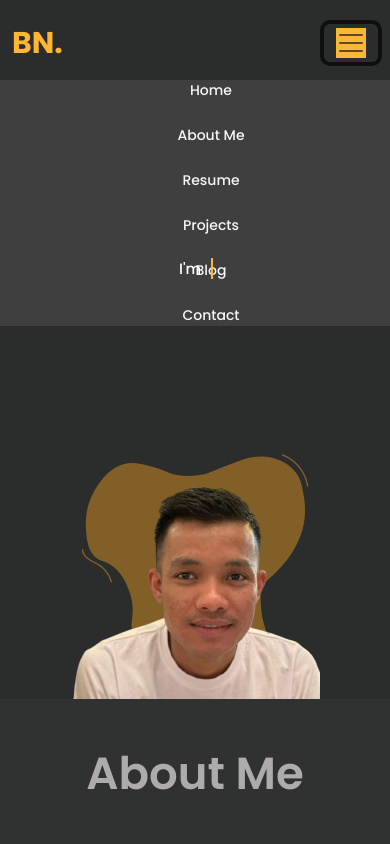
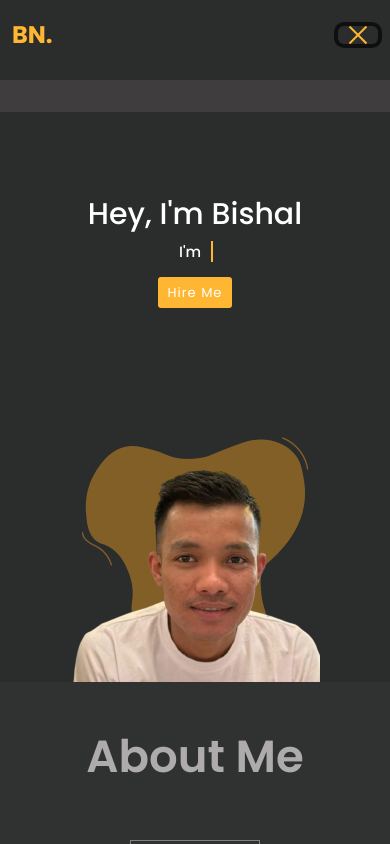
Before and after one commit to Bishal-np/portfolio, a React (Vite) app: page / in a window 390 px wide. Both pictures are taken after a click on the button "Toggle navigation". Shown: the top 844 px of the page. Built offline with nearby package versions, Linux system fonts and the light colour scheme.

Commit message:
header responsive

```diff
--- a/src/componant/Header.jsx
+++ b/src/componant/Header.jsx
@@ -1,50 +1,58 @@
 import React, { useState, useEffect } from 'react';
 import "../scss/layouts/header.scss";
+
 function Header() {
   const [isScrolled, setIsScrolled] = useState(false);
-
+  const [isMenuOpen, setIsMenuOpen] = useState(false);
 
   useEffect(() => {
     const handleScroll = () => {
-      if (window.scrollY > 50) {
-        setIsScrolled(true);
-      } else {
-        setIsScrolled(false);
-      }
+      setIsScrolled(window.scrollY > 50);
     };
 
     window.addEventListener('scroll', handleScroll);
-    return () => {
-      window.removeEventListener('scroll', handleScroll);
-    };
+    return () => window.removeEventListener('scroll', handleScroll);
   }, []);
 
+  const toggleMenu = () => {
+    setIsMenuOpen(!isMenuOpen);
+  };
 
+  const closeMenu = () => {
+    setIsMenuOpen(false);
+  };
 
   return (
-    <>
-      <header className={`navbar navbar-expand-lg py-4 bg-body-dark ${isScrolled ? 'scrolled' : ''}`}>
+    <header className={`navbar navbar-expand-lg py-4 bg-body-dark ${isScrolled ? 'scrolled' : ''}`}>
+      <div className="container">
+        <div className="logo"><a href="/home">BN.</a></div>
 
-        <div className="container">
+        {/* Responsive Toggle Button */}
+        <button
+          className="navbar-toggler"
+          type="button"
+          onClick={toggleMenu}
+          aria-expanded={isMenuOpen}
+          aria-label="Toggle navigation"
+        >
+          <span className="navbar-toggler-icon" />
+        </button>
 
-          <div className="logo"><a href="/home">BN.</a></div>
-          <button className="navbar-toggler  " id='nav-bar-toggle' type="button" data-bs-toggle="collapse" data-bs-target="#navbarSupportedContent" aria-controls="navbarSupportedContent" aria-expanded="false" aria-label="Toggle navigation">
-            <span className="navbar-toggler-icon "  />
-          </button>
-          <div className="collapse navbar-collapse" id="navbarSupportedContent">
-            <ul className='d-flex mb-0 ms-auto gap-4 align-items-center menu-items' id='menu_list'>
-              <li><a href={`#home`}>Home</a></li>
-              <li><a href={`#about`}>About Me</a></li>
-              <li><a href={`#services`}>Resume</a></li>
-              <li><a href={`#experiences`}>Projects</a></li>
-              <li><a href={`#blog`}>Blog</a></li>
-              <li><a href={`#contact`}>Contact</a></li>
-            </ul>
-
-          </div>
+        {/* Responsive Menu */}
+        <div className={`collapse navbar-collapse ${isMenuOpen ? 'show' : ''}`} id="navbarSupportedContent">
+          <ul className="mb-0 ms-auto gap-4 align-items-center menu-items" id="menu_list">
+            {['home', 'about', 'services', 'experiences', 'blog', 'contact'].map((item) => (
+              <li key={item} onClick={closeMenu}>
+                <a href={`#${item}`}>
+                  {item.charAt(0).toUpperCase() + item.slice(1)}
+                </a>
+              </li>
+            ))}
+          </ul>
         </div>
-      </header>
-    </>
+      </div>
+    </header>
   );
 }
+
 export default Header;
--- a/src/scss/layouts/header.scss
+++ b/src/scss/layouts/header.scss
@@ -1,57 +1,156 @@
 header {
   background-color: var(--primary-color);
+  transition: all 0.3s ease;
+  padding: 1rem 0;
+
+  .container {
+    display: flex;
+    justify-content: space-between;
+    align-items: center;
+  }
 
   .logo {
     font-size: 30px;
     font-weight: 700;
     color: var(--secondary-color);
-  }
-.navbar-toggler{
-  border: none;
-  .navbar-toggler-icon{
-    background-color: var(--secondary-color);
-    color: var(--primary-color);
+    z-index: 1001; // Ensure logo stays above mobile menu
   }
 
-}
-@media (max-width:991px) {
-  ul{
-    position: absolute;
-    top: 80px;
-    left: 0;
-    right: 0;
-    flex-direction: column;
-    background-color: rgb(63, 61, 61);
+  .navbar-toggler {
+    border: none;
+    background: transparent;
+    padding: 0.5rem;
+    z-index: 1001;
+    display: none; // Hidden by default on desktop
+
+    @media (max-width: 991px) {
+      display: block; // Show on mobile
     }
 
-}
-@media (max-width:576px) {
-  ul{
+    .navbar-toggler-icon {
+      background-color: var(--secondary-color);
+      width: 24px;
+      height: 2px;
+      display: block;
+      position: relative;
+      transition: all 0.3s ease;
+
+      &::before,
+      &::after {
+        content: '';
         position: absolute;
-    top: 80px;
+        width: 24px;
+        height: 2px;
+        background-color: var(--secondary-color);
         left: 0;
-    right: 0;
-    flex-direction: column;
-    background-color: rgb(64, 63, 63);
-   transition: all 2s;
+        transition: all 0.3s ease;
       }
 
+      &::before {
+        transform: translateY(-6px);
+      }
+
+      &::after {
+        transform: translateY(6px);
+      }
+    }
+
+    &[aria-expanded="true"] .navbar-toggler-icon {
+      background: transparent;
+
+      &::before {
+        transform: rotate(45deg);
+      }
+
+      &::after {
+        transform: rotate(-45deg);
+      }
+    }
   }
 
   .menu-items {
     color: rgba(255, 255, 255, 0.952);
     font-weight: 500;
     font-size: 14px;
+    display: flex;
+    gap: 2rem;
+    margin: 0;
+    padding: 0;
+
     li {
+      list-style: none;
+
       a {
+        color: inherit;
+        text-decoration: none;
+        transition: color 0.3s ease;
+        position: relative;
+        padding: 0.5rem 0;
+
         &:hover {
           color: #e7aa25;
         }
+
+        &::after {
+          content: '';
+          position: absolute;
+          bottom: 0;
+          left: 0;
+          width: 0;
+          height: 2px;
+          background-color: #e7aa25;
+          transition: width 0.3s ease;
+        }
+
+        &:hover::after {
+          width: 100%;
         }
       }
     }
 
+    @media (max-width: 991px) {
+      position: fixed;
+      top: 80px;
+      left: 0;
+      right: 0;
+      flex-direction: column;
+      background-color: rgb(63, 61, 61);
+      padding: 1rem 0;
+      gap: 0;
+      max-height: 0;
+      overflow: hidden;
+      transition: max-height 0.3s ease, padding 0.3s ease;
+      z-index: 1000;
 
+      li {
+        width: 100%;
+        text-align: center;
+        padding: 0.75rem 0;
+
+        a {
+          display: block;
+          padding: 0.5rem 1rem;
+
+          &::after {
+            display: none;
+          }
+        }
+      }
+
+      &.show {
+        max-height: 500px; // Adjust based on your content
+        padding: 1rem 0;
+      }
+    }
+  }
+
+  @media (max-width: 576px) {
+    padding: 0.75rem 0;
+
+    .logo {
+      font-size: 24px;
+    }
+  }
 }
 
 .scrolled {
@@ -60,12 +159,11 @@ header {
   z-index: 999;
   background-color: #252525;
   box-shadow: 0px 1px 5px 0px rgba(0, 0, 0, 0.5);
-  @media (max-width:576px) {
+  padding: 0.5rem 0;
+
+  @media (max-width: 576px) {
     position: fixed;
-    top: 0;
-    z-index: 999;
-    background-color: #252525;
-    box-shadow: 0px 1px 5px 0px rgba(0, 0, 0, 0.5);
-
+    width: 100%;
+    padding: 0.5rem 1rem;
   }
 }
```
Lines whose indentation alone changed are shown as unchanged.
